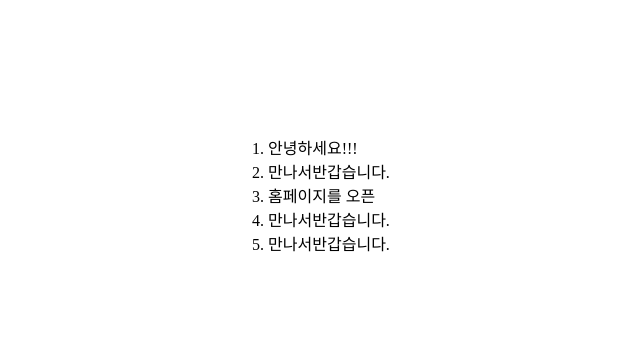
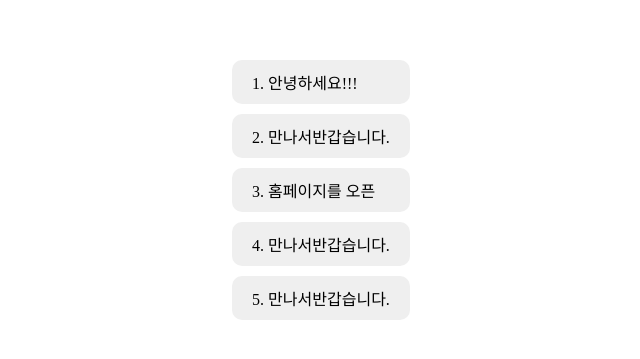
Before and after one commit to smartrector/my-app, a React (Create React App) app: page / in a window 1280 px wide. Shown: the part 205-564 px from the top of the page, without its empty margins (319-959 px from the left). Built offline with nearby package versions, Linux system fonts and the light colour scheme.

Commit message:
modal list view v1

```diff
--- a/src/App.js
+++ b/src/App.js
@@ -3,6 +3,7 @@ import "./assets/css/style.css";
 
 function App() {
   let [mView, setMView] = useState(false);
+  let [vNum, setVNum] = useState(1);
   let viewList = [
     {
       title: "안녕하세요!!!",
@@ -31,6 +32,7 @@ function App() {
   ];
   function modalView(idx) {
     setMView(true);
+    setVNum(idx);
   }
   function modalClose() {
     setMView(false);
@@ -38,10 +40,14 @@ function App() {
   return (
     <>
       <div>
-        <ul>
+        <ul className="viewList">
           {viewList.map((item, idx) => {
             return (
-              <li onClick={modalView}>
+              <li
+                onClick={() => {
+                  modalView(idx);
+                }}
+              >
                 {idx + 1}. {viewList[idx].title}
               </li>
             );
@@ -49,7 +55,7 @@ function App() {
         </ul>
       </div>
       {mView == true ? (
-        <Modal onclick={modalClose} viewListData={viewList} />
+        <Modal onclick={modalClose} viewListData={viewList} vNum={vNum} />
       ) : null}
     </>
   );
@@ -66,8 +72,8 @@ function Modal(props) {
           </button>
 
           <div className="modalBody">
-            <h3>{props.viewListData[2].title}</h3>
-            <p>{props.viewListData[2].content}</p>
+            <h3>{props.viewListData[props.vNum].title}</h3>
+            <p>{props.viewListData[props.vNum].content}</p>
           </div>
         </div>
       </div>
--- a/src/assets/css/style.css
+++ b/src/assets/css/style.css
@@ -111,3 +111,15 @@ body {
   top: 0;
   /* opacity: 0.3; */
 }
+
+.viewList li {
+  margin-bottom: 10px;
+  background: #efefef;
+  padding: 10px 20px;
+  border-radius: 10px;
+  cursor: pointer;
+}
+
+.viewList li:hover {
+  background: #ddd;
+}
```
